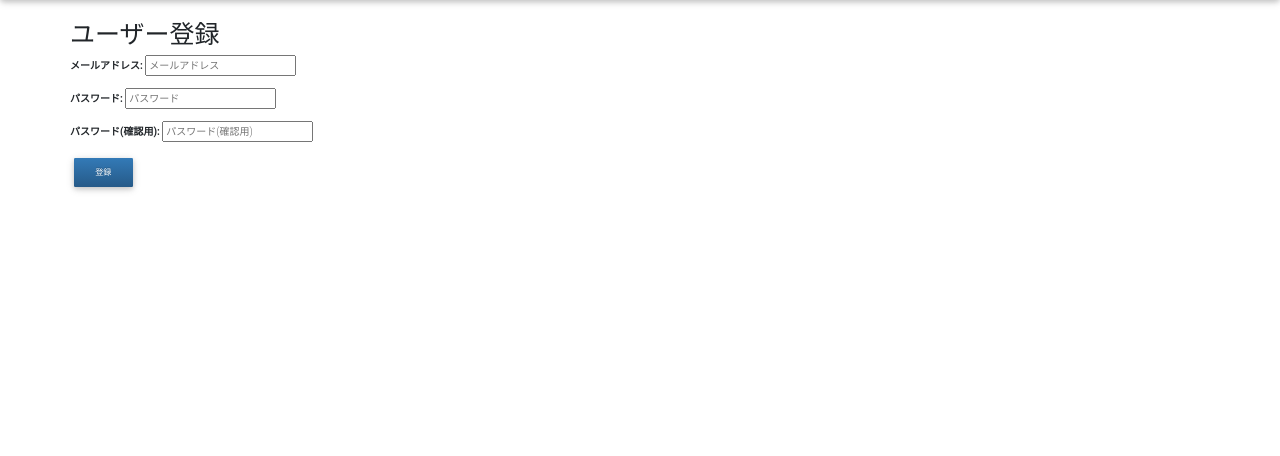
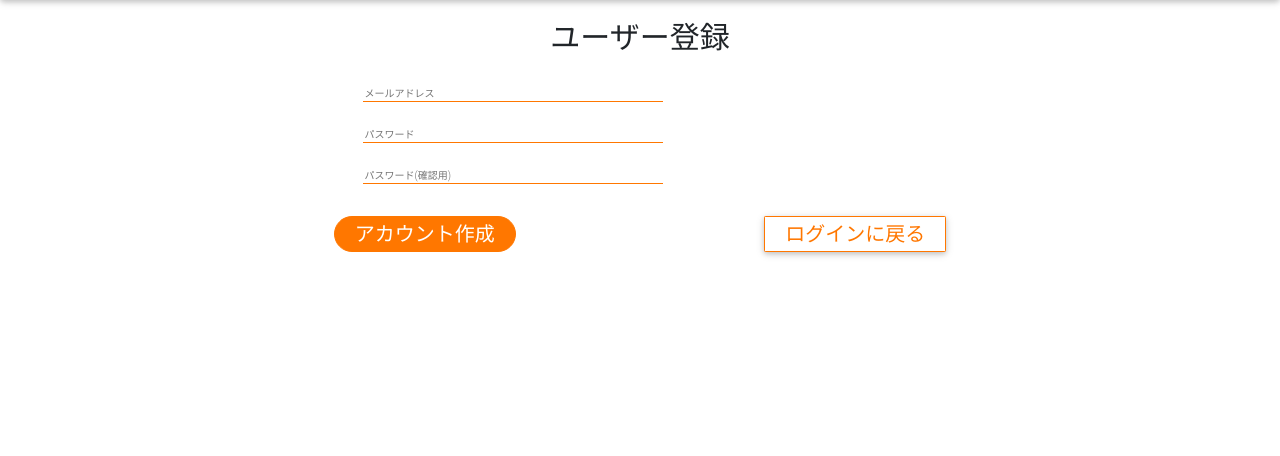
Before and after one commit to ITprojectteamb/sharesite, a Django app: page /accounts/signup/ in a window 1280 px wide. Shown: the part 100-556 px from the top of the page. Run offline with Django 3.2, Linux system fonts and the light colour scheme; some libraries are stand-ins or nearby versions.

Commit message:
ユーザー登録とログインCSS

```diff
--- a/accounts/templates/account/login.html
+++ b/accounts/templates/account/login.html
@@ -1,9 +1,6 @@
 {% extends "sharesite/base.html" %}
 {% load static %}
-{% block css %}
-  <link rel="stylesheet" type="text/css" href="{% static '/css/header.css' %}">
-  <link rel="stylesheet" type="text/css" href="{% static '/css/style.css' %}">
-{% endblock %}
+
 {% block js %}{% endblock %}
 
 
--- a/accounts/templates/account/password_reset_done.html
+++ b/accounts/templates/account/password_reset_done.html
@@ -12,7 +12,7 @@
             {% include "account/snippets/already_logged_in.html" %}
             {% endif %}
 
-            <p>パスワードリセット用のメールを送信しました。</p>
+            <p>新しいパスワードを記載したメールを送信しました。数分経っても受信できない場合はご連絡ください。</p>
         </div>
     </div>
 </div>
--- a/accounts/templates/account/signup.html
+++ b/accounts/templates/account/signup.html
@@ -1,26 +1,52 @@
-{% extends 'sharesite/base.html' %}
+{% extends "sharesite/base.html" %}
+{% load static %}
+{% block js %}{% endblock %}
 
-{% block title %}ユーザー登録 | Sharesite{% endblock %}
 
-{% block active_signup %}{% endblock %}
+
+{% block title %}アカウント作成{% endblock %}
 
 {% block content %}
-<div class="container">
-    <div class="row">
-        <div class="my-div-style">
-            <h1>ユーザー登録</h1>
-            <form method="post" action="{% url 'account_signup' %}">
-                {% csrf_token %}
 
-                {{ form.as_p }}
+<section class="container">
 
-                {% if redirect_field_value %}
-                    <input type="hidden" name="{{ redirect_field_name }}" value="{{ redirect_field_value }}" />
-                {% endif %}
+  <h2>ユーザー登録</h2>
+  <form class="signup" id="signup_form" method="post" action="{% url 'account_signup' %}">
+    {% csrf_token %}
 
-                <button class="btn btn-primary" type="submit">登録</button>
-            </form>
+    {% for field in form%}
+      <div class="account-form">
+        <div class="account-filed">
+          <span class="non-last-field">{{ field }}</span>
         </div>
+
+        <div class="account-helptext">
+          {% if field.errors %}
+            <p>{{ field.errors.0 }}</p>
+          {% endif %}
+        </div>
+      </div>
+    {% endfor%}
+
+    {% if redirect_field_value %}
+    <input type="hidden" name="{{ redirect_field_name }}" value="{{ redirect_field_value }}" />
+    {% endif %}
+
+    {% if form.non_field_errors %}
+    <div class="non-field-error">
+      <ul>
+        {% for non_field_error in form.non_field_errors %}
+          <li>{{non_field_error}}</li>
+        {% endfor %}
+      </ul>
     </div>
-</div>
+    {% endif %}
+
+    <div class="account-grid">
+        <button class="primaryAction form-submit" type="submit">アカウント作成</button>
+        <a href="{{ login_url }}" class="btn btn-account create-account">ログインに戻る</a>
+    </div>
+  </form>
+</section>
+
 {% endblock %}
--- a/blog/static/css/sharesite.css
+++ b/blog/static/css/sharesite.css
@@ -81,3 +81,152 @@ body{
 .green-bg:hover{
   background-color: #c8e6c9;
 }
+
+
+
+.account-form {
+  margin-left: 25%;
+}
+
+.account-field {
+  float: center;
+  margin-top: 30px;
+
+}
+
+input {
+  border:none;
+  font-size: 60%;
+  padding-top:25px;
+  padding-bottom: 0px;
+  border-bottom: 1px solid #ff7700;
+  outline: none;
+  font: 800;
+
+}
+
+.last-field input {
+  margin-top: 15px;
+  width: 30px;
+}
+
+.non-last-field input {
+  width: 300px;
+}
+
+.login-maintain {
+  font-size: 14px;
+}
+.account-helptext {
+  margin-left: 50px;
+  list-style: none;
+  font-size:14px;
+  color: red;
+}
+
+.non-field-error {
+  margin-left: 20%;
+  color: red;
+  font-size: 20px;
+}
+
+.password-reset {
+  margin-left: 25%;
+  margin-top:10px;
+  font-size: 16px;
+
+}
+
+.account-grid{
+  display: grid;
+  grid-template-rows: 100px;
+  grid-template-columns: 200px, 200px;
+  justify-content: space-evenly;
+
+}
+
+.form-submit {
+  grid-row: 1/2;
+  grid-column: 1/2;
+  align-self: center;
+  font-size: 20px;
+  padding: 2px 20px;
+  margin: 50px 0;
+  border-radius: 30px;
+  border-color: #ff7700;
+  color: #ffffff;
+  background-color: #ff7700;
+  border: 1px solid #ff7700;
+
+}
+
+.form-submit:hover,
+.form-submit:active{
+
+  background-color: #e05a00;
+  color: #ffffff;
+  transform: scale(1.1)
+}
+
+.btn-account:link,
+.btn-account:visited{
+  grid-row: 1/2;
+  grid-column: 2/3;
+  align-self: center;
+  font-size: 20px;
+  padding: 2px 20px;
+  margin: 50px 0;
+  background-color: #ffffff;
+  border: 1px solid #ff7700;
+  color: #ff7700;
+}
+
+
+.btn-account:hover,
+.btn-account:active {
+  background-color: #ff7700;
+  color: #ffffff;
+  transform: scale(1.1)
+}
+
+.logo h1{
+  font-family: 'Vidaloka', serif;
+  text-align:center;
+  font-weight:normal;
+  color:rgb(245, 149, 40);
+}
+.maintitle{
+  display:block;
+  font-size:40px;
+  letter-spacing:-１px;
+  text-shadow:1px 1px 3px #888;
+}
+.description{
+  display:block;
+  font-size:15px;
+  letter-spacing:1px;
+  text-shadow:1px 1px 3px #888;
+}
+
+.site-header {
+  width: 100%;
+  height: auto;
+}
+
+nav .nav-item:hover{
+  border-bottom: 2px solid rgb(245, 149, 40);
+}
+
+nav .dropdown-item:hover{
+  border-bottom: 2px solid rgb(245, 149, 40);
+}
+
+.container h2{
+  font-size: 30px;
+  text-align: center;
+}
+
+.container p{
+  font-size: 20px;
+  text-align: center;
+}
```
Also changed, not shown: accounts/templates/account/password_reset.html (+52 -16 lines), blog/static/css/account-style.css (added, +102 -0 lines).
